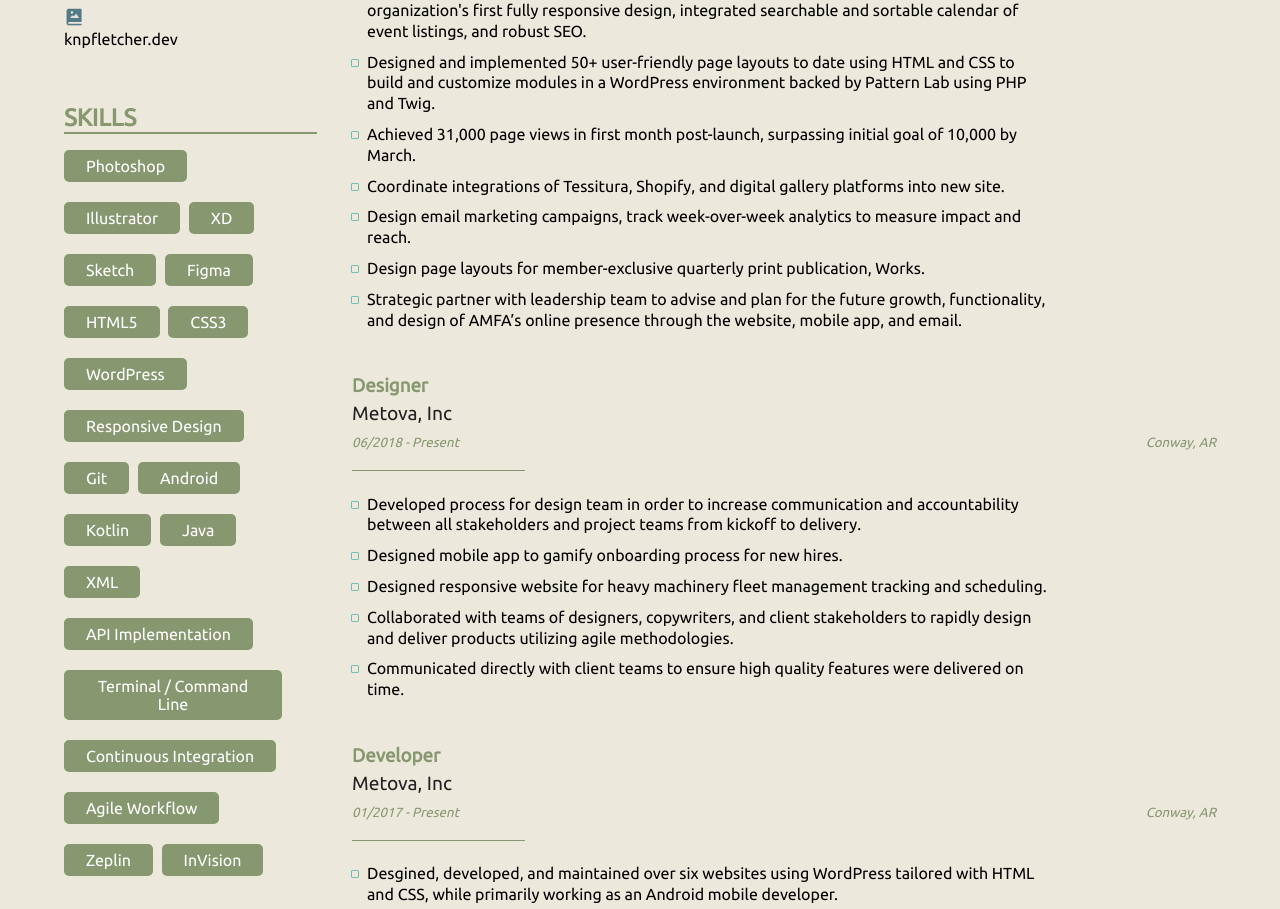
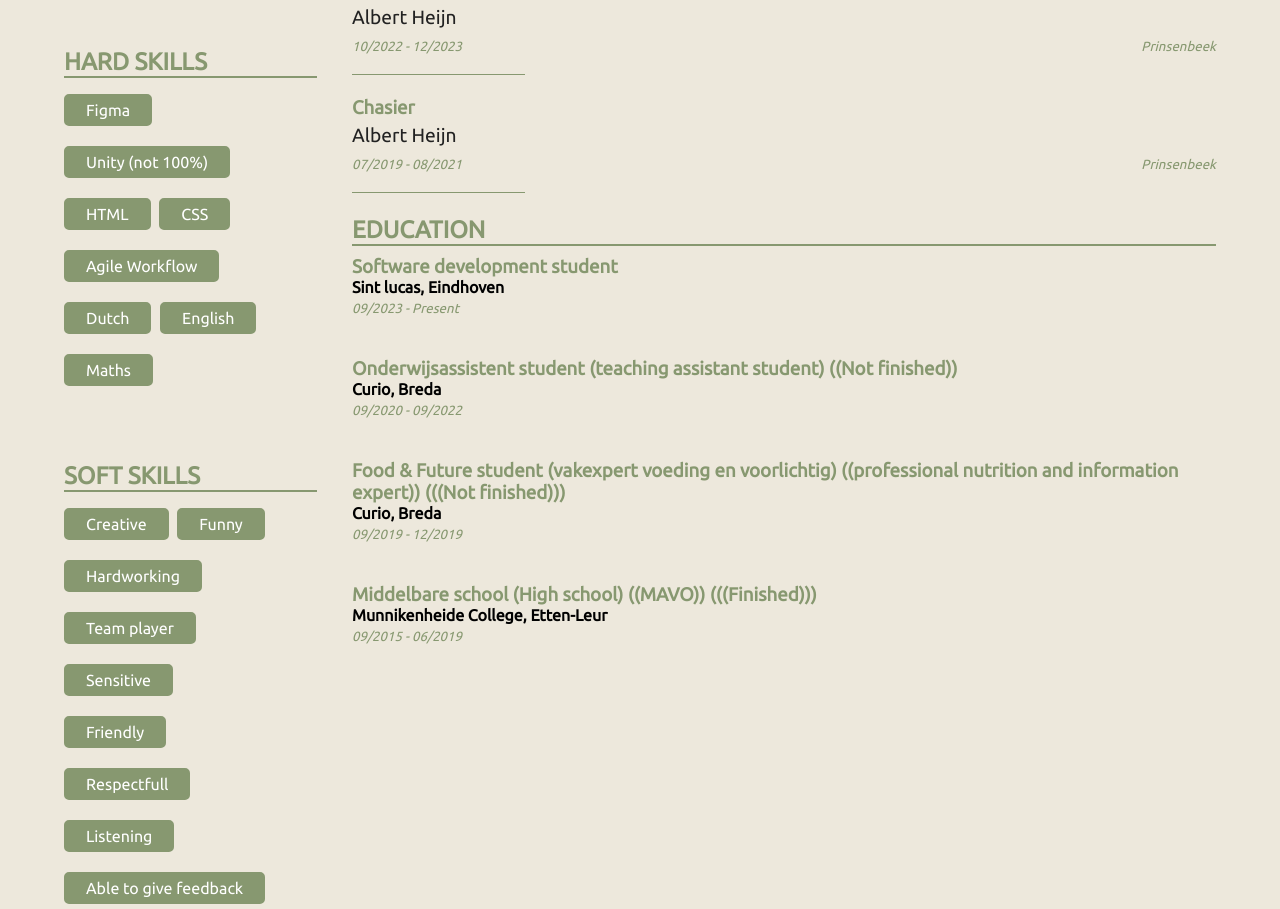
Before and after one commit to Fleurtje1142/Resume-develop, a plain HTML site: page index.html in a window 1280 px wide. Shown: the part 384-1293 px from the top of the page. Drawn offline with Linux system fonts and the light colour scheme.

Commit message:
i think it is done but im not sure so for now its done

```diff
--- a/index.html
+++ b/index.html
@@ -21,8 +21,8 @@
       href="favicons/safari-pinned-tab.svg"
       color="#527A86"
     />
-    <meta name="apple-mobile-web-app-title" content="Karen Fletcher" />
-    <meta name="application-name" content="Karen Fletcher" />
+    <meta name="apple-mobile-web-app-title" content="Fleur van Gils" />
+    <meta name="application-name" content="Fleur van Gils" />
     <meta name="msapplication-TileColor" content="#527A86" />
     <meta name="msapplication-TileImage" content="/mstile-144x144.png" />
     <meta name="theme-color" content="#527A86" />
@@ -33,9 +33,8 @@
       <h1 class="header__name">Fleur van Gils</h1>
       <p class="header__profession">Student</p>
       <p class="header__description">
-        I am passionate about designing and developing accessible and beautiful
-        products, teaching young girls to code, and relentlessly pursuing new
-        skills.
+        I am passionate about game development and game design. I also want to
+        keep learning new skills and improving on old ones
       </p>
     </header>
 
@@ -50,8 +49,10 @@
                 class="contact-info__icon"
               />
               <br />
-              <a href="mailto:knpfletcher@gmail.com" class="contact-info__link"
-                >knpfletcher(at)gmail(dot)com</a
+              <a
+                href="mailto:fleur.van.gils@sintlucasedu.nl"
+                class="contact-info__link"
+                >fleur.van.gils@sintlucasedu.nl</a
               >
             </li>
             <li class="contact-info__method">
@@ -71,62 +72,41 @@
               />
               <br />
               <a
-                href="https://github.com/knpFletcher"
+                href="https://github.com/Fleurtje1142"
                 class="contact-info__link"
-                >github.com/knpFletcher</a
-              >
-            </li>
-            <li class="contact-info__method">
-              <img
-                src="img/photo-album-solid-24.png"
-                alt=""
-                class="contact-info__icon"
-              />
-              <br />
-              <a href="https://knpfletcher.dev/" class="contact-info__link"
-                >knpfletcher.dev</a
+                >github.com/Fleurtje1142</a
               >
             </li>
           </ul>
         </address>
 
         <div>
-          <h2 class="bio-overview__title">Skills</h2>
+          <h2 class="bio-overview__title">Hard skills</h2>
           <ul class="skills">
-            <li>Photoshop</li>
-            <li>Illustrator</li>
-            <li>XD</li>
-            <li>Sketch</li>
             <li>Figma</li>
-            <li>HTML5</li>
-            <li>CSS3</li>
-            <li>WordPress</li>
-            <li>Responsive Design</li>
-            <li>Git</li>
-            <li>Android</li>
-            <li>Kotlin</li>
-            <li>Java</li>
-            <li>XML</li>
-            <li>API Implementation</li>
-            <li>Terminal / Command Line</li>
-            <li>Continuous Integration</li>
+            <li>Unity (not 100%)</li>
+            <li>HTML</li>
+            <li>CSS</li>
             <li>Agile Workflow</li>
-            <li>Zeplin</li>
-            <li>InVision</li>
+            <li>Dutch</li>
+            <li>English</li>
+            <li>Maths</li>
           </ul>
         </div>
 
         <div>
-          <h2 class="bio-overview__title">Interests</h2>
-          <ul class="interests">
-            <li>UI</li>
-            <li>UX</li>
-            <li>Web Design</li>
-            <li>Semantic HTML</li>
-            <li>Accessibility</li>
-            <li>SEO</li>
-            <li>Clean Code</li>
-            <li>Hardware</li>
+          <h2 class="bio-overview__title">Soft skills</h2>
+          <ul class="skills">
+            <li>Creative</li>
+            <li>Funny</li>
+            <li>Hardworking</li>
+            <li>Team player</li>
+            <li>Sensitive</li>
+            <li>Friendly</li>
+            <li>Respectfull</li>
+            <li>Listening</li>
+            <li>Able to give feedback</li>
+            <li>Able to think out of the box</li>
           </ul>
         </div>
       </aside>
@@ -136,145 +116,80 @@
 
         <div class="experience">
           <div class="experience__role">
-            <h3 class="experience__role__title">Web Designer</h3>
-            <h4 class="experience__role__organization-name">
-              Arkansas Museum of Fine Arts (Arkansas Arts Center)
-            </h4>
+            <h3 class="experience__role__title">Sales associate</h3>
+            <h4 class="experience__role__organization-name">Praxis Breda</h4>
           </div>
           <div class="experience__date-location">
-            <h5 class="experience__date">11/2020 - Present</h5>
-            <h5 class="experience__location">Little Rock, AR</h5>
+            <h5 class="experience__date">09/2024 - Present</h5>
+            <h5 class="experience__location">Breda</h5>
           </div>
-          <ul class="experience__details">
-            <li class="experience__details__segment">
-              Managed launch of the AMFA’s brand new website from the ground up,
-              featuring the organization's first fully responsive design,
-              integrated searchable and sortable calendar of event listings, and
-              robust SEO.
-            </li>
-            <li class="experience__details__segment">
-              Designed and implemented 50+ user-friendly page layouts to date
-              using HTML and CSS to build and customize modules in a WordPress
-              environment backed by Pattern Lab using PHP and Twig.
-            </li>
-            <li class="experience__details__segment">
-              Achieved 31,000 page views in first month post-launch, surpassing
-              initial goal of 10,000 by March.
-            </li>
-            <li class="experience__details__segment">
-              Coordinate integrations of Tessitura, Shopify, and digital gallery
-              platforms into new site.
-            </li>
-            <li class="experience__details__segment">
-              Design email marketing campaigns, track week-over-week analytics
-              to measure impact and reach.
-            </li>
-            <li class="experience__details__segment">
-              Design page layouts for member-exclusive quarterly print
-              publication, Works.
-            </li>
-            <li class="experience__details__segment">
-              Strategic partner with leadership team to advise and plan for the
-              future growth, functionality, and design of AMFA’s online presence
-              through the website, mobile app, and email.
-            </li>
-          </ul>
         </div>
 
         <div class="experience">
           <div class="experience__role">
-            <h3 class="experience__role__title">Designer</h3>
-            <h4 class="experience__role__organization-name">Metova, Inc</h4>
+            <h3 class="experience__role__title">Cashier</h3>
+            <h4 class="experience__role__organization-name">Albert Heijn</h4>
           </div>
           <div class="experience__date-location">
-            <h5 class="experience__date">06/2018 - Present</h5>
-            <h5 class="experience__location">Conway, AR</h5>
+            <h5 class="experience__date">10/2022 - 12/2023</h5>
+            <h5 class="experience__location">Prinsenbeek</h5>
           </div>
-          <ul class="experience__details">
-            <li class="experience__details__segment">
-              Developed process for design team in order to increase
-              communication and accountability between all stakeholders and
-              project teams from kickoff to delivery.
-            </li>
-            <li class="experience__details__segment">
-              Designed mobile app to gamify onboarding process for new hires.
-            </li>
-            <li class="experience__details__segment">
-              Designed responsive website for heavy machinery fleet management
-              tracking and scheduling.
-            </li>
-            <li class="experience__details__segment">
-              Collaborated with teams of designers, copywriters, and client
-              stakeholders to rapidly design and deliver products utilizing
-              agile methodologies.
-            </li>
-            <li class="experience__details__segment">
-              Communicated directly with client teams to ensure high quality
-              features were delivered on time.
-            </li>
-          </ul>
         </div>
 
         <div class="experience">
           <div class="experience__role">
-            <h3 class="experience__role__title">Developer</h3>
-            <h4 class="experience__role__organization-name">Metova, Inc</h4>
+            <h3 class="experience__role__title">Chasier</h3>
+            <h4 class="experience__role__organization-name">Albert Heijn</h4>
           </div>
           <div class="experience__date-location">
-            <h5 class="experience__date">01/2017 - Present</h5>
-            <h5 class="experience__location">Conway, AR</h5>
+            <h5 class="experience__date">07/2019 - 08/2021</h5>
+            <h5 class="experience__location">Prinsenbeek</h5>
           </div>
-          <ul class="experience__details">
-            <li class="experience__details__segment">
-              Desgined, developed, and maintained over six websites using
-              WordPress tailored with HTML and CSS, while primarily working as
-              an Android mobile developer.
-            </li>
-            <li class="experience__details__segment">
-              Jumped into a .NET project without prior experience in that
-              platform and used HTML and CSS to improve site implementation from
-              “good enough” to pixel-perfect despite a major time crunch.
-            </li>
-            <li class="experience__details__segment">
-              Increased first week-over-week traffic growth since previous
-              website release, and drove single largest day of web traffic over
-              previous 30 days within first week of launch of one client site.
-            </li>
-            <li class="experience__details__segment">
-              Contributed to a team of 10 - 20 developers to maintain and
-              refactor a multi-threaded in-car audio streaming codebase bridging
-              data from multiple sources.
-            </li>
-            <li class="experience__details__segment">
-              Maintained at least 80% code coverage in unit and integration
-              testing to ensure clean, well-tested, and extensible code.
-            </li>
-            <li class="experience__details__segment">
-              Received direct praise from client for level of work and delivery.
-            </li>
-          </ul>
         </div>
 
         <div>
           <h2 class="experience__heading">Education</h2>
           <div class="experience">
-            <h3 class="experience__role__title">Android Development Student</h3>
+            <h3 class="experience__role__title">
+              Software development student
+            </h3>
             <h4 class="experience__role__organization">
-              Arkansas Coding Academy
+              Sint lucas, Eindhoven
             </h4>
             <div>
-              <h5 class="experience__date-education">08/2016 - 11/2016</h5>
+              <h5 class="experience__date-education">09/2023 - Present</h5>
             </div>
           </div>
           <div class="experience">
             <h3 class="experience__role__title">
-              Bachelor of Arts - Anthropology &amp; Art History
+              Onderwijsassistent student (teaching assistant student) ((Not
+              finished))
+            </h3>
+            <h4 class="experience__role__organization">Curio, Breda</h4>
+            <div>
+              <h5 class="experience__date-education">09/2020 - 09/2022</h5>
+            </div>
+          </div>
+          <div class="experience">
+            <h3 class="experience__role__title">
+              Food &amp; Future student (vakexpert voeding en voorlichtig)
+              ((professional nutrition and information expert)) (((Not
+              finished)))
+            </h3>
+            <h4 class="experience__role__organization">Curio, Breda</h4>
+            <div>
+              <h5 class="experience__date-education">09/2019 - 12/2019</h5>
+            </div>
+          </div>
+          <div class="experience">
+            <h3 class="experience__role__title">
+              Middelbare school (High school) ((MAVO)) (((Finished)))
             </h3>
             <h4 class="experience__role__organization">
-              University of Arkansas, Fayetteville
+              Munnikenheide College, Etten-Leur
             </h4>
             <div>
-              <h5 class="experience__date-education">08/2009 - 05/2013</h5>
+              <h5 class="experience__date-education">09/2015 - 06/2019</h5>
             </div>
           </div>
         </div>
```
